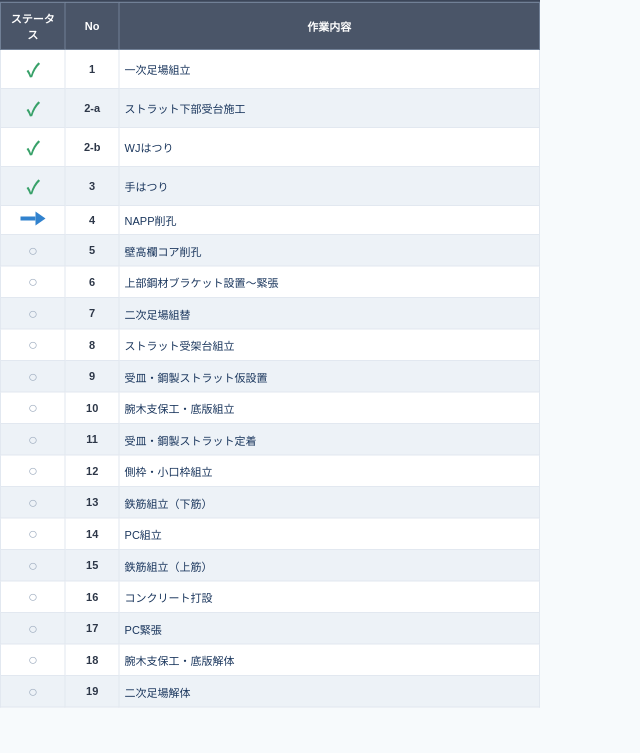
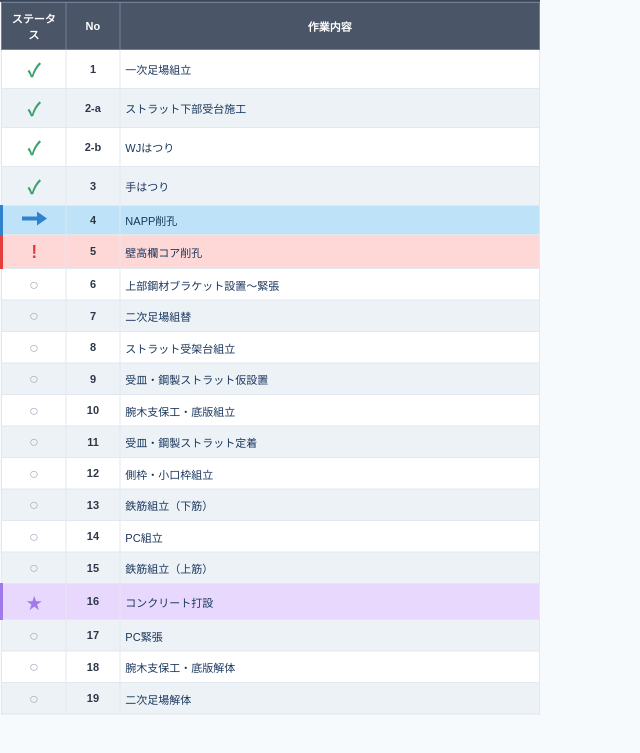
Before and after one commit to KamiogiAI/digital-signage, a plain HTML site: page screens/vertical/02_施工サイクル表.html in a window 1280 px wide. Shown: the part 109-862 px from the top of the page, without its empty margins (0-640 px from the left). Drawn offline with Linux system fonts and the light colour scheme.

Commit message:
Cycle table: row highlight colors for progress/warning/custom status

```diff
--- a/screens/vertical/02_施工サイクル表.html
+++ b/screens/vertical/02_施工サイクル表.html
@@ -78,6 +78,23 @@
     }
     .cycle-table tr:nth-child(even) { background: #edf2f7; }
     .cycle-table tr:nth-child(odd) { background: #ffffff; }
+
+    /* 行ごとの強調色 */
+    .row-complete {
+      background: #c6f6d5 !important;
+    }
+    .row-progress {
+      background: #bee3f8 !important;
+      border-left: 6px solid #3182ce;
+    }
+    .row-warning {
+      background: #fed7d7 !important;
+      border-left: 6px solid #e53e3e;
+    }
+    .row-custom {
+      background: #e9d8fd !important;
+      border-left: 6px solid #9f7aea;
+    }
 
     .status-cell {
       text-align: center;
@@ -196,13 +213,13 @@
             <td class="no-cell">3</td>
             <td class="content-cell">手はつり</td>
           </tr>
-          <tr>
+          <tr class="row-progress">
             <td class="status-cell"><span class="status-progress"></span></td>
             <td class="no-cell">4</td>
             <td class="content-cell">NAPP削孔</td>
           </tr>
-          <tr>
-            <td class="status-cell"><span class="status-pending">○</span></td>
+          <tr class="row-warning">
+            <td class="status-cell"><span class="status-warning">!</span></td>
             <td class="no-cell">5</td>
             <td class="content-cell">壁高欄コア削孔</td>
           </tr>
@@ -256,8 +273,8 @@
             <td class="no-cell">15</td>
             <td class="content-cell">鉄筋組立（上筋）</td>
           </tr>
-          <tr>
-            <td class="status-cell"><span class="status-pending">○</span></td>
+          <tr class="row-custom">
+            <td class="status-cell"><span class="status-custom">★</span></td>
             <td class="no-cell">16</td>
             <td class="content-cell">コンクリート打設</td>
           </tr>
```
Also changed, not shown: docs/screenshots/02_施工サイクル表.png.
